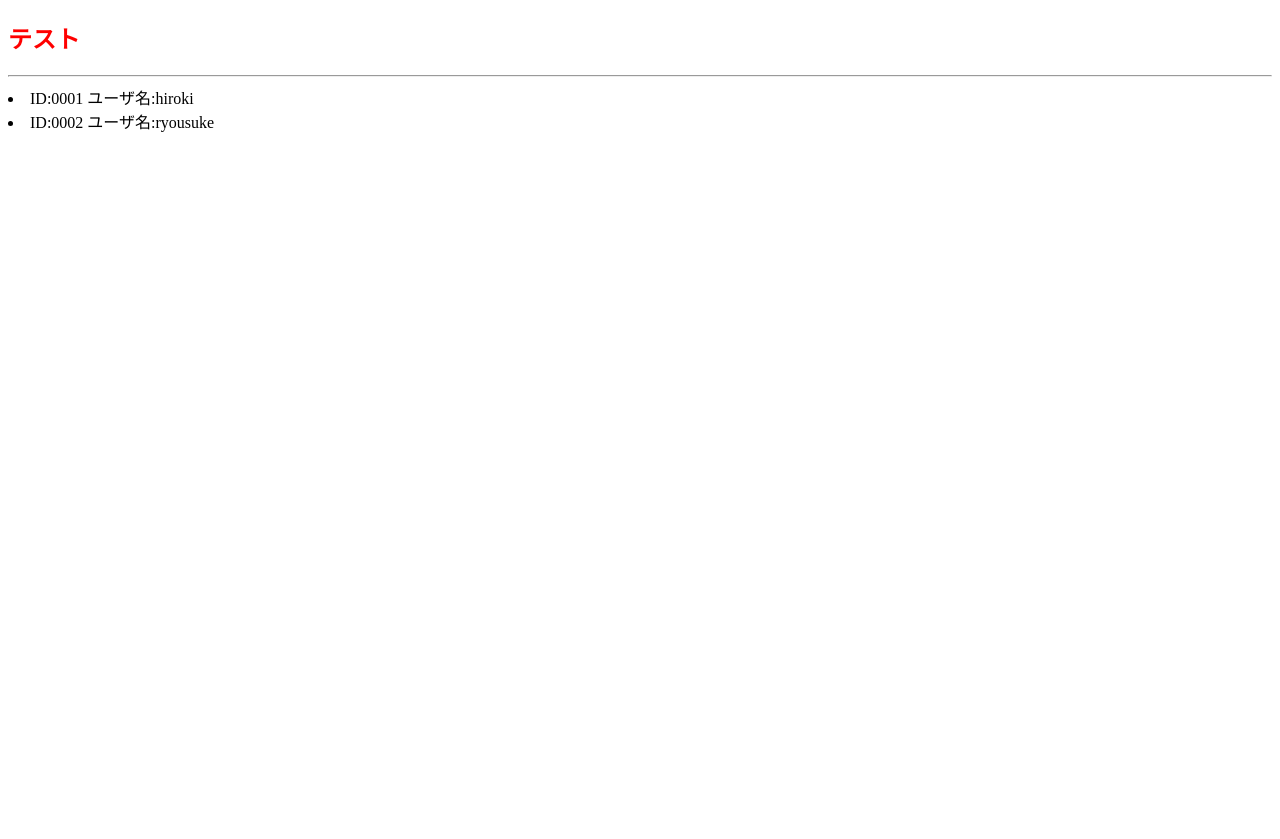
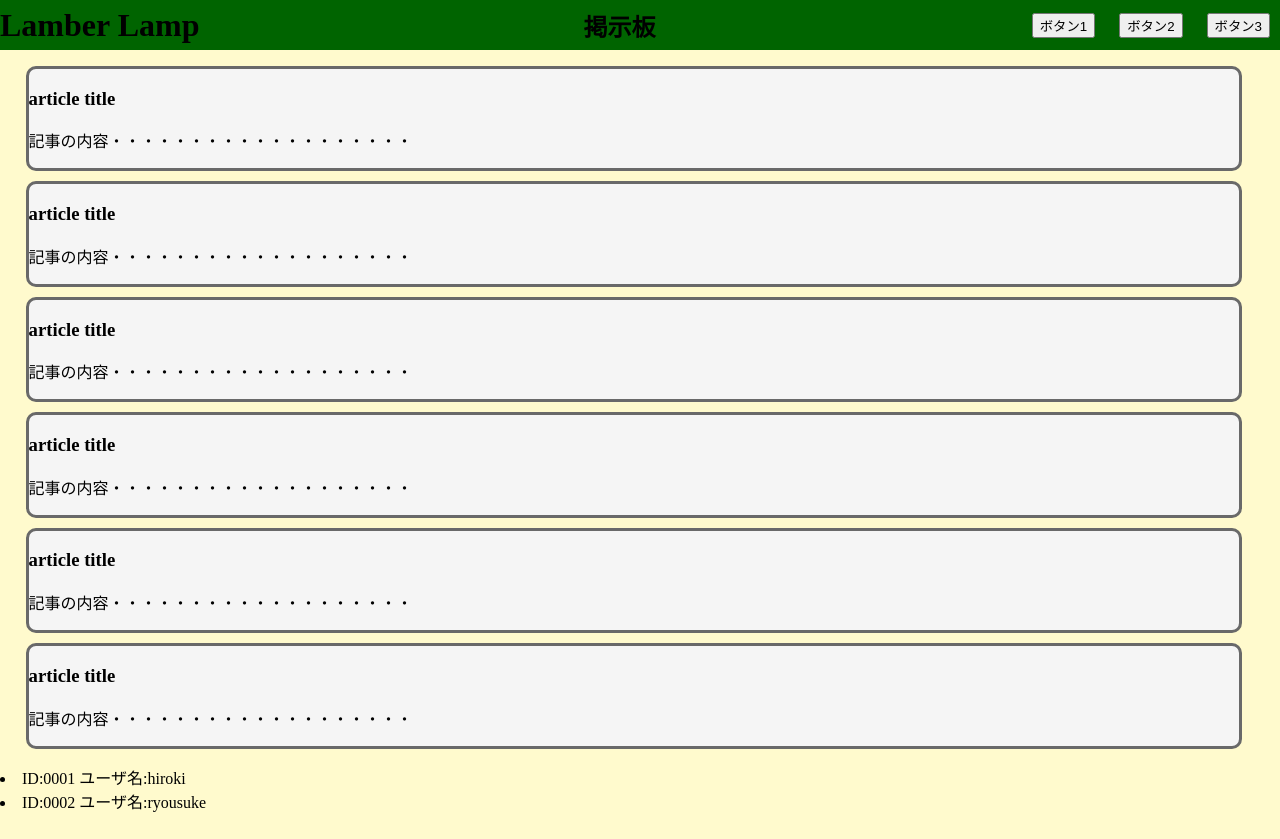
Before and after one commit to msd-hrk/Lumber-Lamp, a Flask app: page / in a window 1280 px wide. Before the commit the page ends 132 px from the top, so only its background shows below. Run offline with Flask 3, Linux system fonts and the light colour scheme; data comes from the database, SQL or seed files in the repository.

Commit message:
created list-page's image

```diff
--- a/static/style.css
+++ b/static/style.css
@@ -1,4 +1,37 @@
 /* style.css */
-h2 {
-    color: red;
+body {
+    background-color: #fffacd;
+    margin-left: 0px;
+    margin-right: 0px;
+    margin-top: 0px;
 }
+header {
+    display: flex;
+    width: 100%;
+    height: 50px;
+    background-color: #006400;
+    align-items: center;
+}
+.site-title {
+    margin-right: 30%;
+}
+.title {
+    margin-right: auto;
+}
+.menu-item {
+    list-style: none;
+    display: inline-block;
+    padding: 10px;
+}
+.lists {
+    padding-left: 2%;
+    padding-right: 3%;
+}
+.article {
+    background-color: #f5f5f5;
+    list-style: none;
+    margin-top: 10px;
+    border: solid;
+    border-color: #696969;
+    border-radius: 10px;
+}
--- a/templates/index.html
+++ b/templates/index.html
@@ -1,7 +1,31 @@
 {% extends "layout.html" %}
 {% block body %}
-<h2> テスト </h2>
-<hr>
+<ul class="lists">
+    <li class="article">
+        <h3>article title</h3>
+        <p>記事の内容・・・・・・・・・・・・・・・・・・・</p>
+    </li>
+    <li class="article">
+        <h3>article title</h3>
+        <p>記事の内容・・・・・・・・・・・・・・・・・・・</p>
+    </li>
+    <li class="article">
+        <h3>article title</h3>
+        <p>記事の内容・・・・・・・・・・・・・・・・・・・</p>
+    </li>
+    <li class="article">
+        <h3>article title</h3>
+        <p>記事の内容・・・・・・・・・・・・・・・・・・・</p>
+    </li>
+    <li class="article">
+        <h3>article title</h3>
+        <p>記事の内容・・・・・・・・・・・・・・・・・・・</p>
+    </li>
+    <li class="article">
+        <h3>article title</h3>
+        <p>記事の内容・・・・・・・・・・・・・・・・・・・</p>
+    </li>
+</ul>
 {% for dt in text2 %}
 <li>ID:{{ dt[0] }} ユーザ名:{{ dt[1] }}</li>
 {% endfor %}<br>
--- a/templates/layout.html
+++ b/templates/layout.html
@@ -5,6 +5,19 @@
     <link rel = "stylesheet" href = "static/style.css">
     <title>{{ page_title }}</title>
 </head>
-{% block body %}
-{% endblock %}
+<body>
+    <header>
+        <h1 class="site-title">Lamber Lamp</h1>
+        <h2 class="title">掲示板</h2>
+        <nav class="nav">
+            <ul class="menu-gp">
+                <li class="menu-item"><button>ボタン1</button></li>
+                <li class="menu-item"><button>ボタン2</button></li>
+                <li class="menu-item"><button>ボタン3</button></li>
+            </ul>
+        </nav>
+    </header>
+    {% block body %}
+    {% endblock %}
+</body>
 </html>
```
